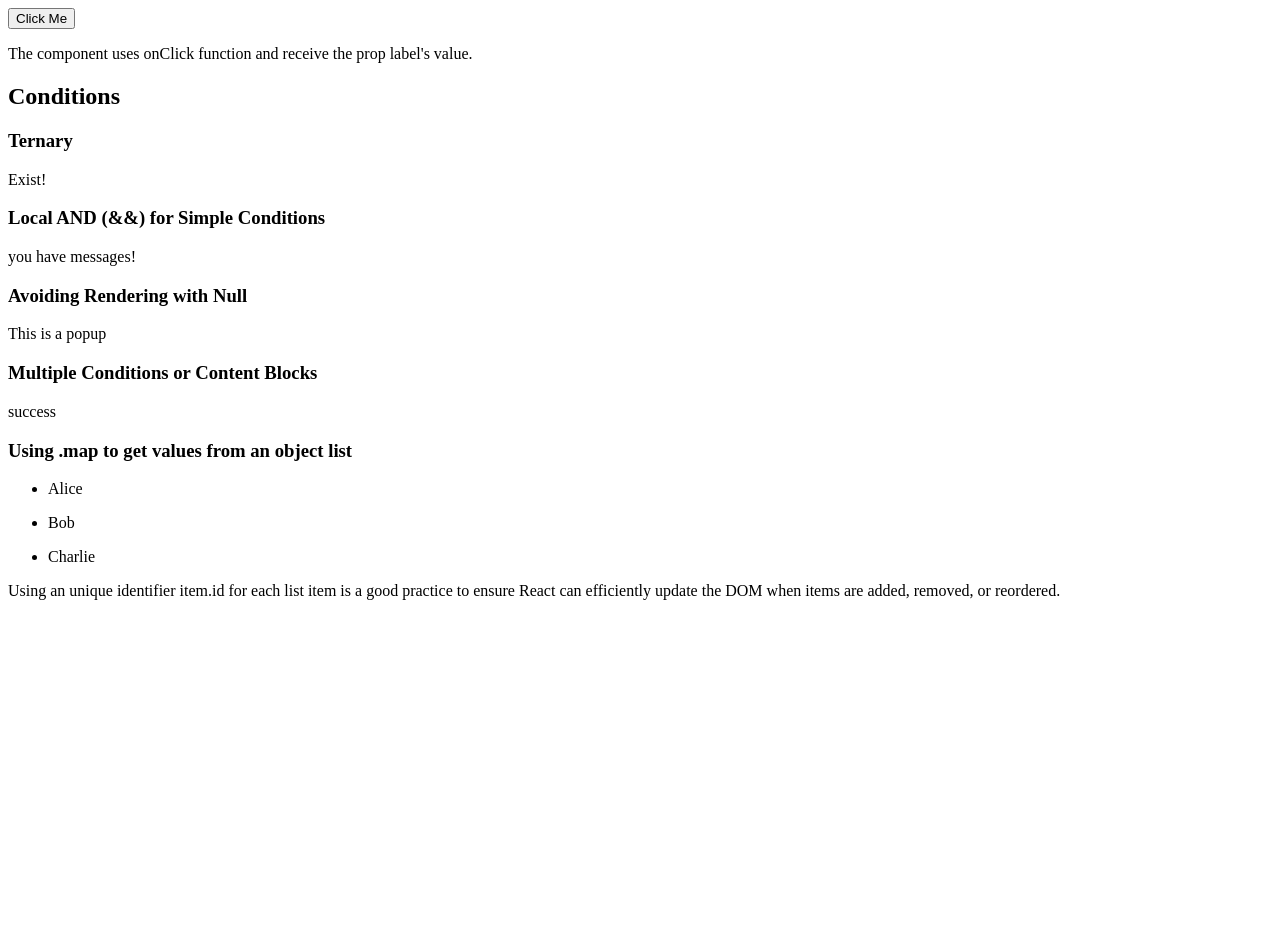
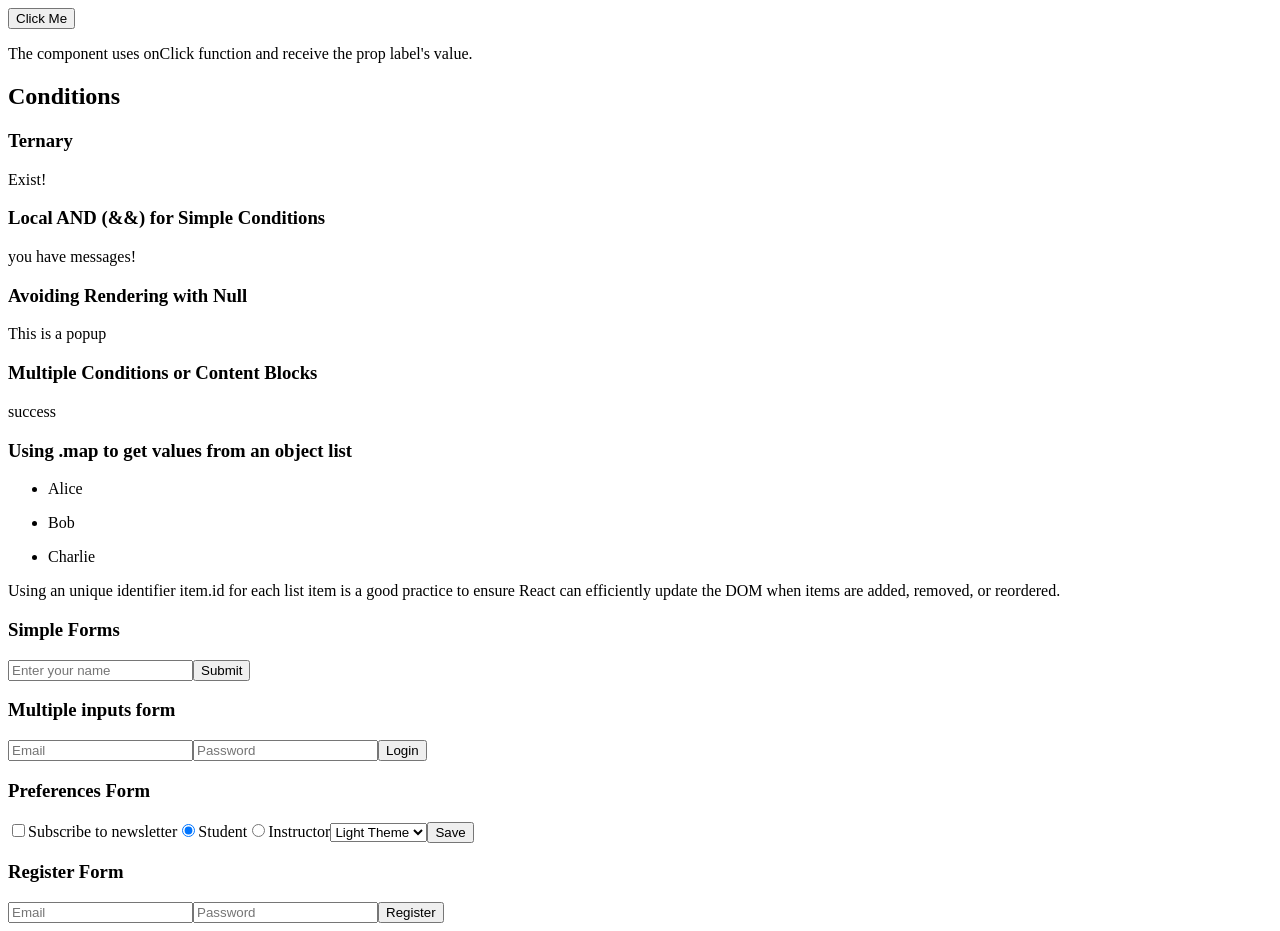
Before and after one commit to WesllenCarmo/React-basics-lab, a React (Vite) app: page / in a window 1280 px wide. Before the commit the page ends 800 px from the top, so only its background shows below. Built offline with nearby package versions, Linux system fonts and the light colour scheme.

Commit message:
Add form and controlled components using TypeScript examples.

```diff
--- a/src/App.jsx
+++ b/src/App.jsx
@@ -3,6 +3,10 @@ import LabelButton from './components/LabelButton'
 import NameList from './components/NameList';
 import Popup from './components/Popup';
 import Status from './components/Status';
+import NameForm from './components//Form/NameForm';
+import LoginForm from './components/Form/LoginForm';
+import PreferencesForm from './components/Form/PreferencesForm';
+import RegisterForm from './components/Form/RegisterForm';
 
 function App() {
   const handleClick = () => {
@@ -25,6 +29,14 @@ function App() {
       <Status status='success' />
       <h3>Using .map to get values from an object list</h3>
       <NameList />
+      <h3>Simple Forms</h3>
+      <NameForm />
+      <h3>Multiple inputs form</h3>
+      <LoginForm />
+      <h3>Preferences Form</h3>
+      <PreferencesForm />
+      <h3>Register Form</h3>
+      <RegisterForm />
     </>
   )
 }
--- /dev/null
+++ b/src/components/Form/LoginForm.tsx
@@ -0,0 +1,37 @@
+import React, { useState } from "react";
+
+type FormData = {
+  email: string;
+  password: string;
+}
+
+export default function LoginForm() {
+  const [form, setForm] = useState<FormData>({ email: "", password: ""});
+  const handleChange = (e: React.ChangeEvent<HTMLInputElement>) => {
+    const { name, value } = e.target;
+    setForm((prev) => ({ ...prev, [name]: value }));
+  }
+  const handleSubmit = (e: React.FormEvent<HTMLFormElement>) => {
+    e.preventDefault();
+    console.log("Submitted:", form);
+  }
+  return (
+    <form onSubmit={handleSubmit}>
+      <input
+        type="email"
+        name="email"
+        value={form.email}
+        onChange={handleChange}
+        placeholder="Email"
+      />
+      <input
+        type="password"
+        name="password"
+        value={form.password}
+        onChange={handleChange}
+        placeholder="Password"
+      />
+      <button type="submit">Login</button>
+    </form>
+  )
+}
--- /dev/null
+++ b/src/components/Form/NameForm.tsx
@@ -0,0 +1,25 @@
+import React, { useState } from 'react'
+export default function NameForm() {
+  // useState will only accept a string, so we can specify the type as <strings>
+  const [name, setName] = useState<string>("");
+  // informs to TypeScript that the event is a change event that comes from a HTML input element; therefore, e.target.value exists and is a string
+  const handleChange = (e: React.ChangeEvent<HTMLInputElement>) => {
+    setName(e.target.value);
+  };
+  // informs to TypeScript that the event is a form submission event that comes from a HTML form element; therefore, e.preventDefault() exists
+  const handleSubmit = (e: React.FormEvent<HTMLFormElement>) => {
+    e.preventDefault();
+    alert(`Hello, ${name || "Guest"}!`);
+  };
+  return (
+    <form onSubmit={handleSubmit}>
+      <input
+        type="text"
+        value={name}
+        onChange={handleChange}
+        placeholder="Enter your name"
+      />
+      <button type="submit">Submit</button>
+    </form>
+  )
+}
--- /dev/null
+++ b/src/components/Form/PreferencesForm.tsx
@@ -0,0 +1,65 @@
+import React, { useState } from 'react';
+
+type Preferences = {
+  subscribed: boolean;
+  role: "student" | "instructor";
+  theme: "light" | "dark";
+};
+
+export default function PreferencesForm() {
+  const [prefs, setPrefs ] = useState<Preferences>({
+    subscribed: false,
+    role: "student",
+    theme: "light"
+  });
+
+  const handleCheckBox = (e: React.ChangeEvent<HTMLInputElement>) => {
+    setPrefs((prev) => ({ ...prev, subscribed: e.target.checked}))
+  }
+  const handleRadio = (e: React.ChangeEvent<HTMLInputElement>) => {
+    setPrefs((prev) => ({ ...prev, role: e.target.value as Preferences["role"]}))
+  }
+  const handleSelect = (e: React.ChangeEvent<HTMLSelectElement>) => {
+    setPrefs((prev) => ({ ...prev, theme: e.target.value as Preferences["theme"]}))
+  }
+  const handleSubmit = (e: React.FormEvent<HTMLFormElement>) => {
+    e.preventDefault();
+    console.log("Preferences:" , prefs);
+  }
+
+  return (
+    <form onSubmit={handleSubmit}>
+      <label>
+        <input
+          type="checkbox"
+          checked={prefs.subscribed}
+          onChange={handleCheckBox}
+        />
+        Subscribe to newsletter
+      </label>
+      <label>
+        <input
+          type="radio"
+          value="student"
+          checked={prefs.role === "student"}
+          onChange={handleRadio}
+        />
+        Student
+      </label>
+      <label>
+        <input
+          type="radio"
+          value="instructor"
+          checked={prefs.role === "instructor"}
+          onChange={handleRadio}
+        />
+        Instructor
+      </label>
+      <select value={prefs.theme} onChange={handleSelect}>
+        <option value="light">Light Theme</option>
+        <option value="dark">Dark Theme</option>
+      </select>
+      <button type="submit">Save</button>
+    </form>
+  )
+}
--- /dev/null
+++ b/src/components/Form/RegisterForm.tsx
@@ -0,0 +1,56 @@
+import React, { useState } from 'react';
+
+type RegisterData = {
+  email: string;
+  password: string;
+};
+
+type Errors = Partial<Record<keyof RegisterData, string>>;
+
+export default function RegisterForm() {
+  const [data, setData] = useState<RegisterData>({ email: "", password: ""});
+  const [errors, setErrors] = useState<Errors>({});
+
+  const handleChange = (e: React.ChangeEvent<HTMLInputElement>) => {
+    setData((prev) => ({ ...prev, [e.target.name]: e.target.value }));
+  }
+
+  const validate = (): Errors => {
+    const errs: Errors = {};
+    if (!data.email.includes("@")) errs.email = "Invalid email";
+    if (data.password.length < 6) errs.password = "At least 6 characters required";
+    return errs;
+
+  }
+  const handleSubmit = (e: React.FormEvent<HTMLFormElement>) => {
+    e.preventDefault();
+    const errs = validate();
+    if (Object.keys(errs).length > 0) {
+      setErrors(errs);
+    } else {
+      console.log("Registered:", data);
+      setErrors({});
+    }
+  };
+
+  return (
+    <form onSubmit={handleSubmit}>
+      <input
+        name="email"
+        value={data.email}
+        onChange={handleChange}
+        placeholder="Email"
+      />
+      {errors.email && <p style={{ color: "red"}}>{errors.email}</p>}
+      <input
+        type="password"
+        name="password"
+        value={data.password}
+        onChange={handleChange}
+        placeholder="Password"
+      />
+      {errors.password && <p style={{ color: "red"}}>{errors.password}</p>}
+      <button type="submit">Register</button>
+    </form>
+  )
+}
```
